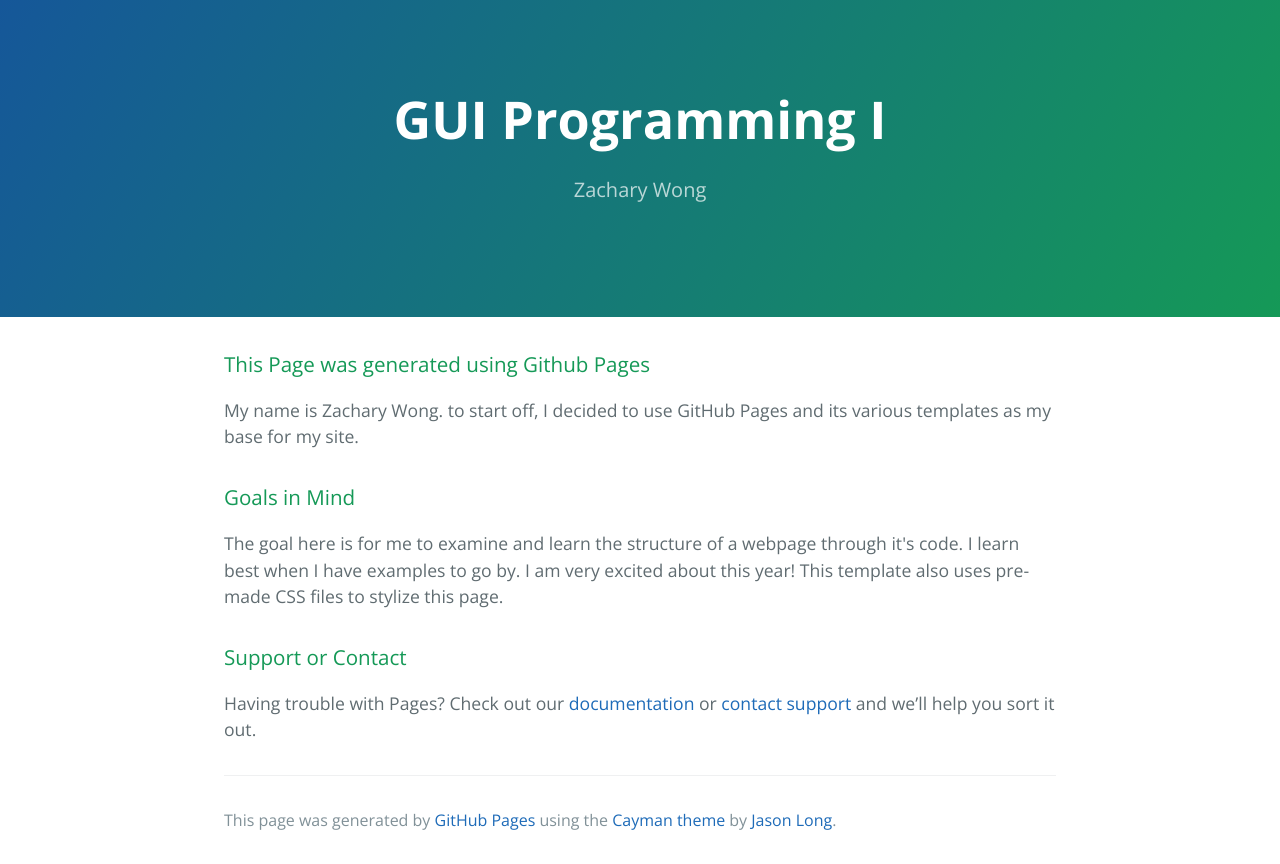
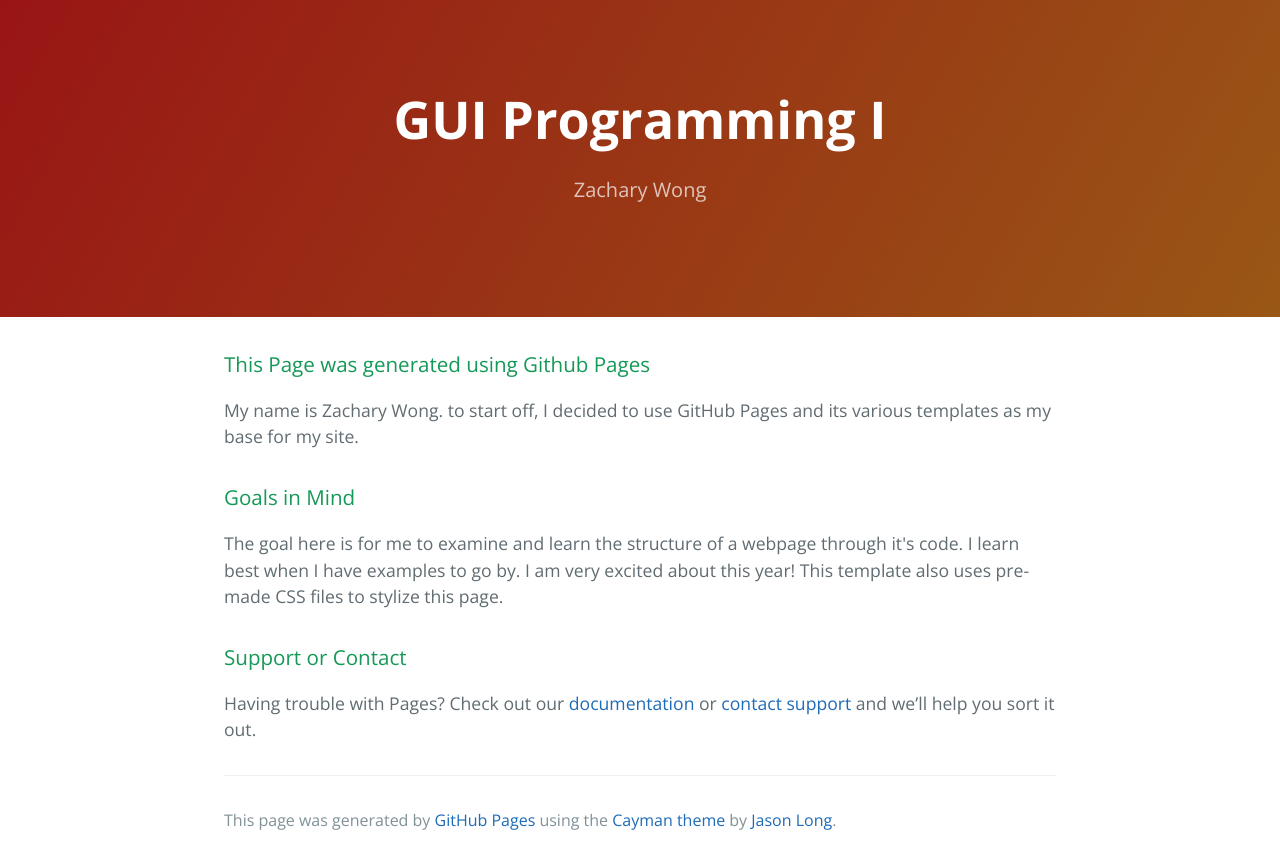
Before and after one commit to ZackaWong/ZackaWong.github.io, a plain HTML site: page index.html in a window 1280 px wide. Drawn offline with nearby package versions, Linux system fonts and the light colour scheme.

Commit message:
Update stylesheet.css

```diff
--- a/stylesheets/stylesheet.css
+++ b/stylesheets/stylesheet.css
@@ -57,7 +57,7 @@ a {
   color: #fff;
   text-align: center;
   background-color: #159957;
-  background-image: linear-gradient(120deg, #155799, #159957); }
+  background-image: linear-gradient(120deg, #991515, #995715); }
 
 @media screen and (min-width: 64em) {
   .page-header {
```
